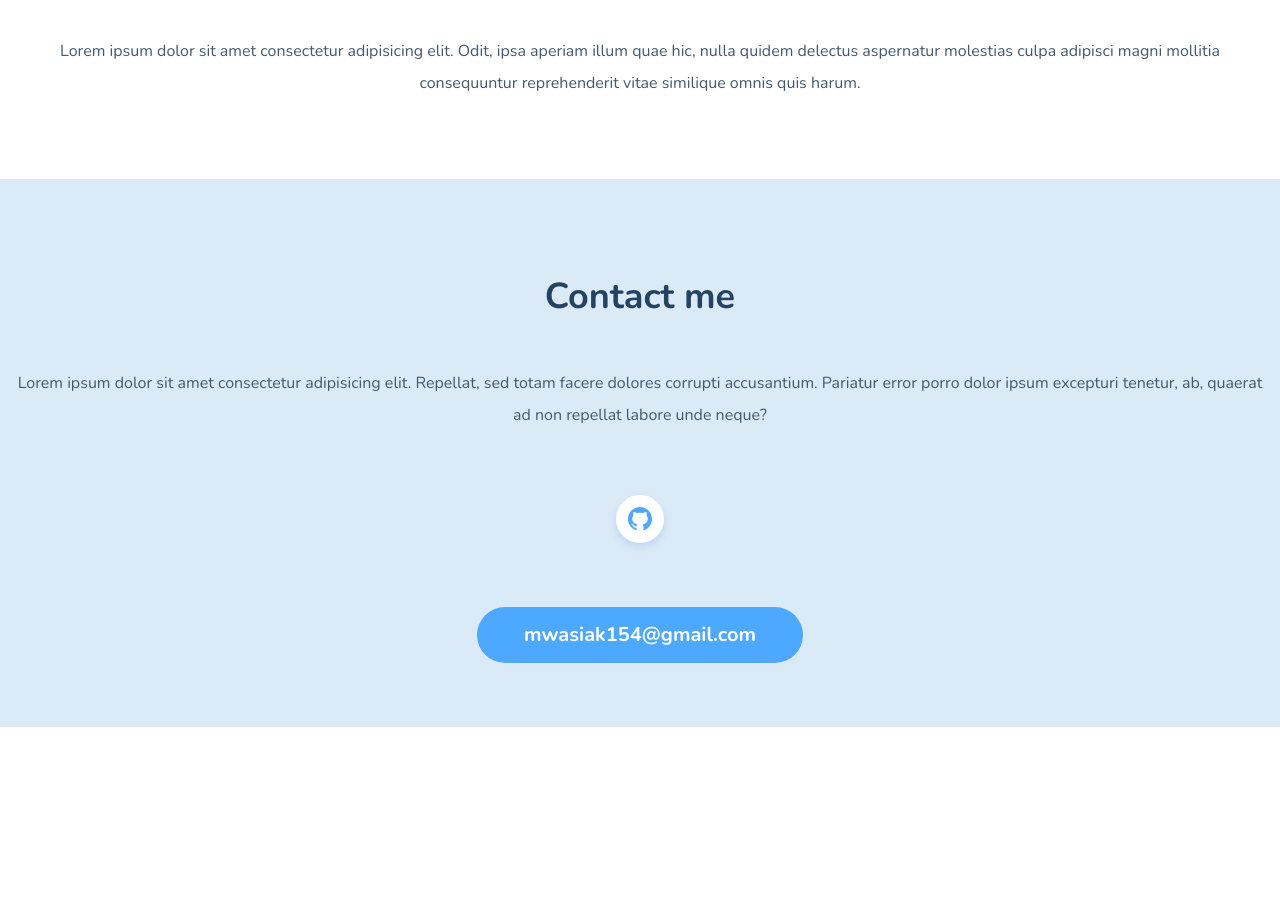
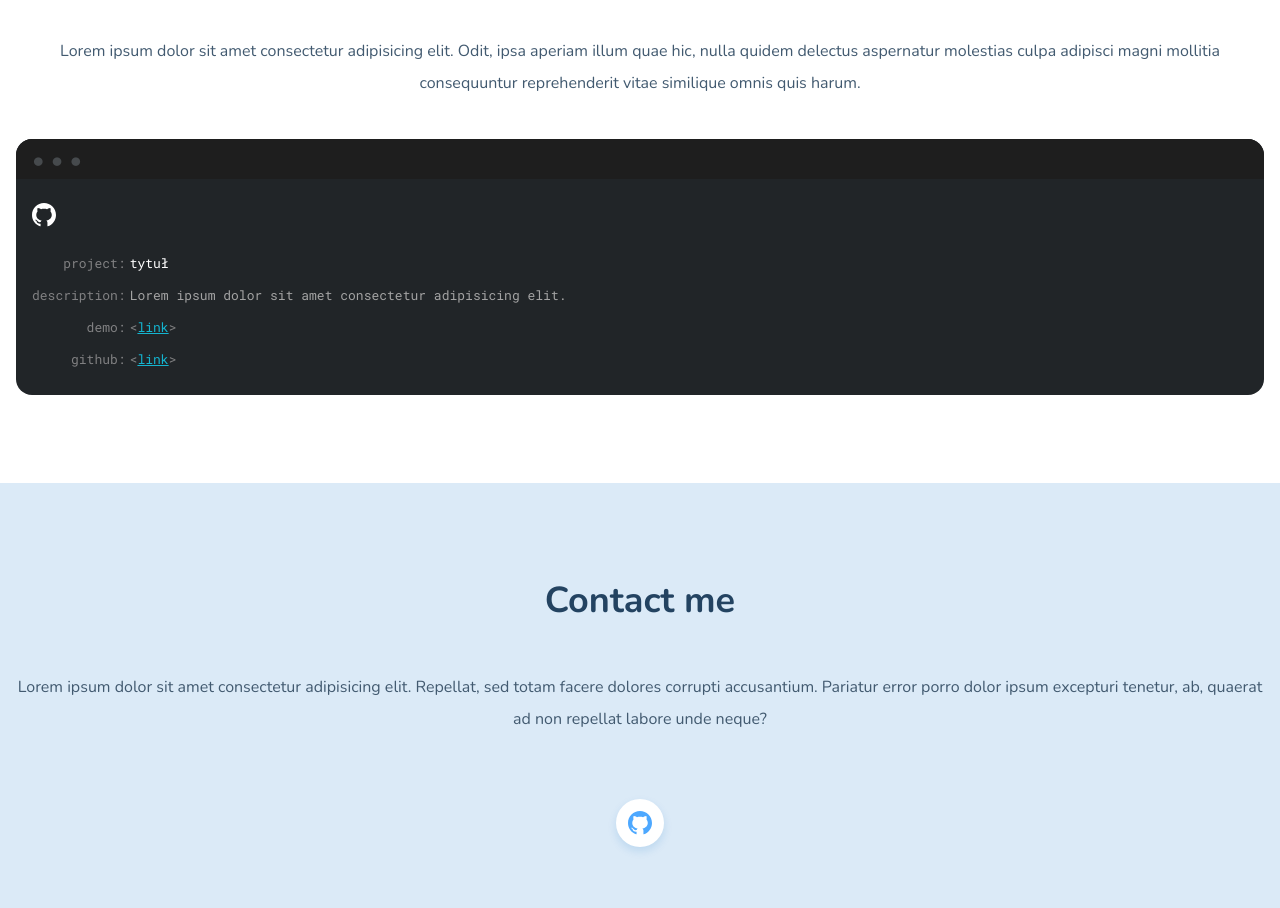
Before and after one commit to maciej-wasiak/maciej-wasiak.github.io, a website built with webpack: page src/pages/index.html in a window 1280 px wide. Shown: the part 1620-2528 px from the top of the page. Before the commit the page ends 2347 px from the top, so only its background shows below. Built offline with nearby package versions, Linux system fonts and the light colour scheme.

Commit message:
project window styling

```diff
--- a/src/pages/index.html
+++ b/src/pages/index.html
@@ -77,6 +77,27 @@
         adipisci magni mollitia consequuntur reprehenderit vitae similique omnis
         quis harum.
       </p>
+
+      <article class="project">
+        <div class="project__titlebar">• • •</div>
+        <img
+          class="project__github-logo"
+          src="../assets/img/github.svg"
+          alt="github-logo"
+        />
+        <div class="project__content">
+          <span>project:</span>
+          <span class="project__content--title">tytuł</span>
+          <span>description:</span>
+          <span class="project__content--description">
+            Lorem ipsum dolor sit amet consectetur adipisicing elit.
+          </span>
+          <span>demo:</span>
+          <span class="project__content--demo"><<a href="">link</a>></span>
+          <span>github:</span>
+          <span class="project__content--github"><<a href="">link</a>></span>
+        </div>
+      </article>
     </section>
     <footer class="footer">
       <h2 class="footer__header">Contact me</h2>
--- a/src/scss/main.scss
+++ b/src/scss/main.scss
@@ -1,6 +1,7 @@
 @import "~normalize.css";
 
 @import url('https://fonts.googleapis.com/css2?family=Nunito:wght@300;400;700&display=swap');
+@import url('https://fonts.googleapis.com/css2?family=Roboto+Mono&display=swap');
 
 @import "_variables";
 @import "modules/hello.scss";
@@ -121,6 +122,62 @@ body {
     color: $font-color-2;
     text-align: center;
   }
+
+  & .project {
+    background-color: #212528;
+    border-radius: 16px;
+    display: flex;
+    flex-direction: column;
+    position: relative;
+    width: 100%;
+    margin: 24px 0;
+
+    &__titlebar {
+      background-color: #1E1E1E;
+      border-radius: 16px 16px 0 0;
+      color: #464A4D;
+      display: block;
+      font-size: 24px;
+      height: 8px;
+      padding: 8px 16px 24px;
+    }
+
+    &__github-logo {
+      align-self: flex-start;
+      filter: brightness(1000%);
+      margin: 24px 16px;
+    }
+
+    &__content {
+      color: #808082;
+      column-gap: 4px;
+      display: grid;
+      font-family: 'Roboto Mono', monospace;
+      font-size: 13px;
+      grid-template: repeat(4, auto) / auto 1fr;
+      line-height: 24px;
+      margin: 0 16px 24px;
+      row-gap: 8px;
+      text-align: right;
+
+      &--title, &--description, &--demo, &--github {
+        text-align: left;
+      }
+
+      &--title {
+        color: #ffffff;
+      }
+
+      &--description {
+        color: #A3A3A3;
+      }
+
+      & a {
+        color: #14B5D0;
+      }
+
+    }
+  }
 }
 
 .footer {
```
